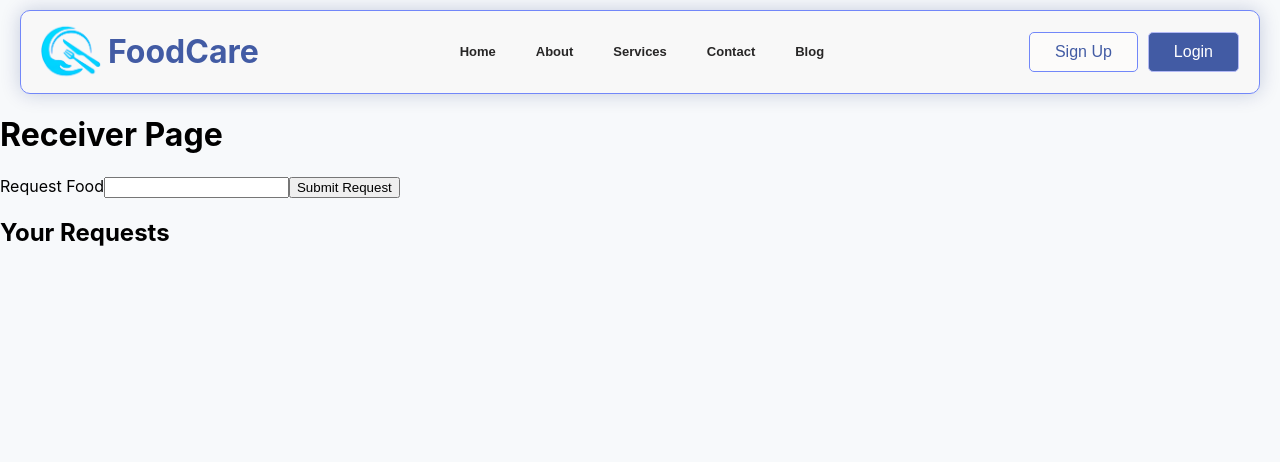
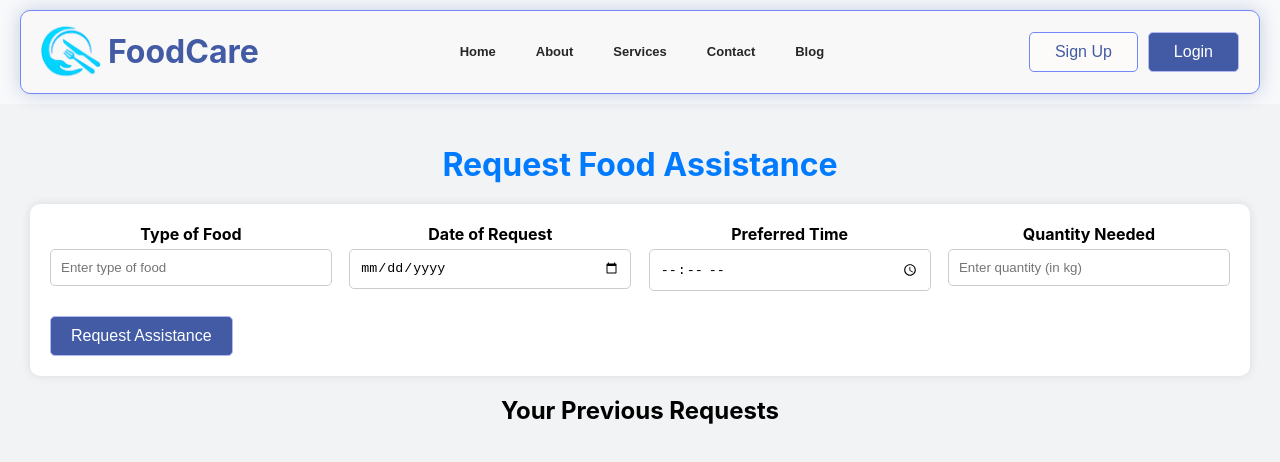
Before and after one commit to Arunitdy/Food-Donation-and-Distribution-Management-System, a React (Create React App) app in the folder client/: page /Receiver in a window 1280 px wide. Shown: the top 462 px of the page. Built offline with nearby package versions, Linux system fonts and the light colour scheme.

Commit message:
Sector css

```diff
--- a/client/src/Sector/Center/Center.jsx
+++ b/client/src/Sector/Center/Center.jsx
@@ -11,7 +11,7 @@ export const Center = () => {
   };
 
   return (
-    <div className="center-page">
+    <div className="center">
       <h1>Distribution Center</h1>
       <h2>Incoming Donations</h2>
       {donations.length === 0 ? <p>No incoming donations.</p> :
--- a/client/src/Sector/Donor/Donor.css
+++ b/client/src/Sector/Donor/Donor.css
@@ -23,15 +23,16 @@
 
   .donor form button {
     padding: 10px 20px;
-    background-color: #28a745;
+    background-color: #425BA4;
     color: white;
-    border: none;
+    border: 1px solid rgb(179, 185, 245);
     border-radius: 5px;
     cursor: pointer;
   }
 
   .donor form button:hover {
-    background-color: #218838;
+    background-color: #ffffff;
+    color: #425BA4;
   }
 
   .donor h2 {
--- a/client/src/Sector/Donor/Donor.jsx
+++ b/client/src/Sector/Donor/Donor.jsx
@@ -15,7 +15,7 @@ export const Donor = () => {
   };
 
   return (
-    <div className="donor-page">
+    <div className="donor">
       <h1>Donor Page</h1>
 
       {/* Schedule Donation Form */}
@@ -43,7 +43,7 @@ export const Donor = () => {
       <h2>Your Donation History</h2>
       <ul>
         {donationHistory.map((donation, index) => (
-          <li key={index}>{`${donation.foodType} - ${donation.status}`}</li>
+          <li key={index}>{`${donation.foodType} -${donation.quantity} -${donation.expiryDate}- ${donation.pickupTime} - ${donation.status}`}</li>
         ))}
       </ul>
     </div>
--- a/client/src/Sector/Employee/Employee.css
+++ b/client/src/Sector/Employee/Employee.css
@@ -5,7 +5,7 @@
   }
 
   .employee h1 {
-    color: #28a745;
+    color: #0b269e;
   }
 
   .employee p {
--- a/client/src/Sector/Employee/Employee.jsx
+++ b/client/src/Sector/Employee/Employee.jsx
@@ -8,7 +8,7 @@ export const Employee = () => {
   ]);
 
   return (
-    <div className="employee-page">
+    <div className="employee">
       <h1>Employee Dashboard</h1>
       <h2>Your Tasks</h2>
       <ul>
--- a/client/src/Sector/Receiver/Receiver.css
+++ b/client/src/Sector/Receiver/Receiver.css
@@ -6,37 +6,75 @@
 
 .receiver h1 {
   color: #007bff;
+  margin-bottom: 20px;
 }
 
-  .receiver p {
-    font-size: 16px;
-    color: #6c757d;
-    max-width: 600px;
-    margin: 0 auto;
+.receiver-form {
+  display: flex;
+  justify-content: space-between;
+  flex-wrap: wrap;
+  width: auto;
+  margin: 0 10px;
+  background-color: white;
+  padding: 20px;
+  border-radius: 10px;
+  box-shadow: 0 0 10px rgba(0, 0, 0, 0.1);
 }
 
-  .receiver ul {
+.receiver-form .form-group {
+  margin-bottom: 15px;
+}
+
+.receiver-form label {
+  display: block;
+  font-weight: bold;
+  margin-bottom: 5px;
+}
+
+.receiver-form input {
+  width: 260px;
+  padding: 10px;
+  margin-bottom: 10px;
+  border: 1px solid #ccc;
+  border-radius: 5px;
+}
+
+.receiver-form input[type="number"] {
+  -webkit-appearance: none;
+  -moz-appearance: textfield;
+}
+
+.receiver-form button {
+  padding: 10px 20px;
+  background-color: #425BA4;
+  color: white;
+  border: 1px solid rgb(179, 185, 245);
+  border-radius: 5px;
+  cursor: pointer;
+  font-size: 16px;
+}
+
+.receiver-form button:hover {
+  background-color: #fcfbfa;
+  color: #425BA4;
+}
+
+.previous-requests {
+  margin-top: 20px;
   list-style-type: none;
   padding: 0;
 }
 
-  .receiver ul li {
+.previous-requests li {
   background-color: #fff;
   padding: 15px;
-    margin-bottom: 15px;
+  margin-bottom: 10px;
   border-radius: 5px;
   box-shadow: 0 0 5px rgba(0, 0, 0, 0.1);
+  display: flex;
+  gap: 10px;
 }
 
-  .receiver button {
-    padding: 10px 20px;
-    background-color: #17a2b8;
-    color: white;
-    border: none;
-    border-radius: 5px;
-    cursor: pointer;
+.previous-requests li:hover {
+  background-color: #f1f3f5;
 }
-
-  .receiver button:hover {
-    background-color: #138496;
-  }
--- a/client/src/Sector/Receiver/Receiver.jsx
+++ b/client/src/Sector/Receiver/Receiver.jsx
@@ -1,28 +1,107 @@
 import React, { useState } from 'react';
 import './Receiver.css';
 
-export const Receiver = () => {
-  const [request, setRequest] = useState('');
-  const [foodRequests, setFoodRequests] = useState([]);
+export const Receiver = function () {
+    console.log("Receiver jsx");
 
-  const handleRequestSubmit = (e) => {
-    e.preventDefault();
-    setFoodRequests([...foodRequests, { request, status: 'Pending' }]);
+    const [formData, setFormData] = useState({
+        foodType: '',
+        date: '',
+        time: '',
+        quantity: ''
+    });
+    const [ReceiverHistory, setDonationHistory] = useState([]);
+
+    const handleChange = (e) => {
+        const { name, value } = e.target;
+        setFormData({
+            ...formData,
+            [name]: value
+        });
     };
 
+    const handleSubmit = (e) => {
+        e.preventDefault();
+        if (formData.foodType && formData.date && formData.time && formData.quantity) {
+            console.log("Submitted Data:", formData);
+            const newRequest = {
+                ...formData,
+                status: "Pending"
+            };
+            setDonationHistory([...ReceiverHistory, newRequest]);
+            setFormData({ foodType: '', date: '', time: '', quantity: '' });
+        }
+    };
+
+
     return (
-    <div className="receiver-page">
-      <h1>Receiver Page</h1>
-      <form onSubmit={handleRequestSubmit}>
-        <label>Request Food</label>
-        <input type="text" value={request} onChange={(e) => setRequest(e.target.value)} />
-        <button type="submit">Submit Request</button>
+        <div className='receiver'>
+            <h1 className='receiver-title'>Request Food Assistance</h1>
+
+            <form onSubmit={handleSubmit} className='receiver-form'>
+                <div className='form-group'>
+                    <label htmlFor="foodType">Type of Food</label>
+                    <input
+                        type="text"
+                        id="foodType"
+                        name="foodType"
+                        value={formData.foodType}
+                        onChange={handleChange}
+                        placeholder="Enter type of food"
+                        required
+                    />
+                </div>
+
+                <div className='form-group'>
+                    <label htmlFor="date">Date of Request</label>
+                    <input
+                        type="date"
+                        id="date"
+                        name="date"
+                        value={formData.date}
+                        onChange={handleChange}
+                        required
+                    />
+                </div>
+
+                <div className='form-group'>
+                    <label htmlFor="time">Preferred Time</label>
+                    <input
+                        type="time"
+                        id="time"
+                        name="time"
+                        value={formData.time}
+                        onChange={handleChange}
+                        required
+                    />
+                </div>
+
+                <div className='form-group'>
+                    <label htmlFor="quantity">Quantity Needed</label>
+                    <input
+                        type="number"
+                        id="quantity"
+                        name="quantity"
+                        value={formData.quantity}
+                        onChange={handleChange}
+                        placeholder="Enter quantity (in kg)"
+                        required
+                    />
+                </div>
+
+                <button type="submit" className="submit-button">Request Assistance</button>
             </form>
 
-      <h2>Your Requests</h2>
-      <ul>
-        {foodRequests.map((request, index) => (
-          <li key={index}>{request.request} - {request.status}</li>
+            <h2>Your Previous Requests</h2>
+            <ul className="previous-requests">
+                {ReceiverHistory.map((receiver, index) => (
+                    <li key={index} className={`request-item ${receiver.status.toLowerCase()}`}>
+                        <strong>Food Type:</strong> {receiver.foodType} <br />
+                        <strong>Date:</strong> {receiver.date} <br />
+                        <strong>Time:</strong> {receiver.time} <br />
+                        <strong>Quantity:</strong> {receiver.quantity} kg <br />
+                        <strong>Status:</strong> {receiver.status} <br />
+                    </li>
                 ))}
             </ul>
         </div>
```
Lines whose indentation alone changed are shown as unchanged.
